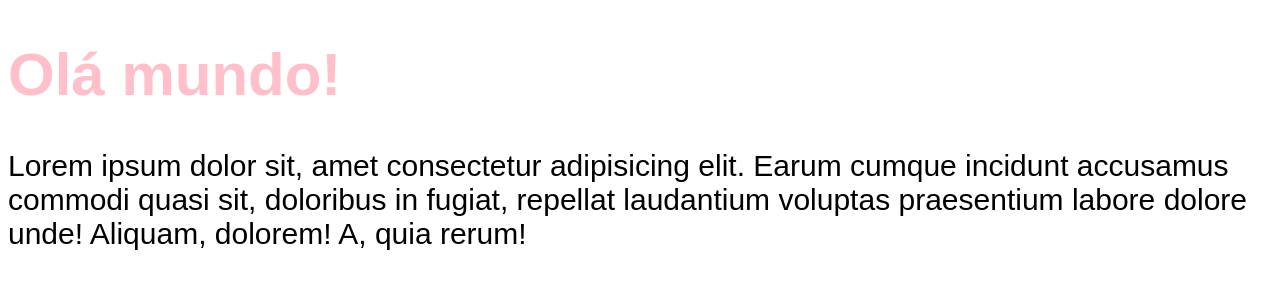
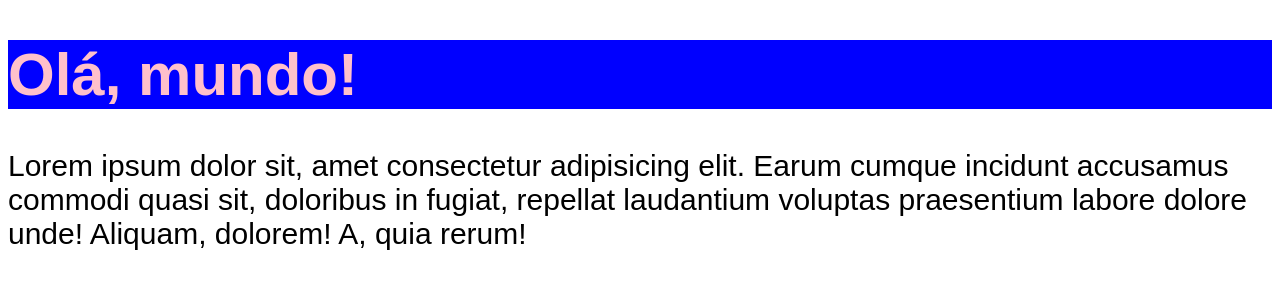
Before and after one commit to camiladdev/chronos-pomodoro, a React (Vite) app: page / in a window 1280 px wide. Shown: the top 300 px of the page. Built offline with nearby package versions, Linux system fonts and the light colour scheme.

Commit message:
importando arquivos de css modules com escopo de componente

```diff
--- a/src/App.tsx
+++ b/src/App.tsx
@@ -1,10 +1,12 @@
+import { Heading } from './components/Heading';
+
 import './styles/theme.css'
 import './styles/global.css'
 
 export function App () {
     return (
         <>
-        <h1>Olá mundo!</h1>
+        <Heading/>
         <p>
             Lorem ipsum dolor sit, amet consectetur adipisicing elit. Earum cumque
             incidunt accusamus commodi quasi sit, doloribus in fugiat, repellat
--- /dev/null
+++ b/src/components/Heading.module.css
@@ -0,0 +1,3 @@
+.heading {
+    background-color: blue;
+}
--- /dev/null
+++ b/src/components/Heading.tsx
@@ -0,0 +1,5 @@
+import styles from './Heading.module.css';
+
+export function Heading() {
+    return <h1 className={styles.heading}>Olá, mundo!</h1>;
+}
```
